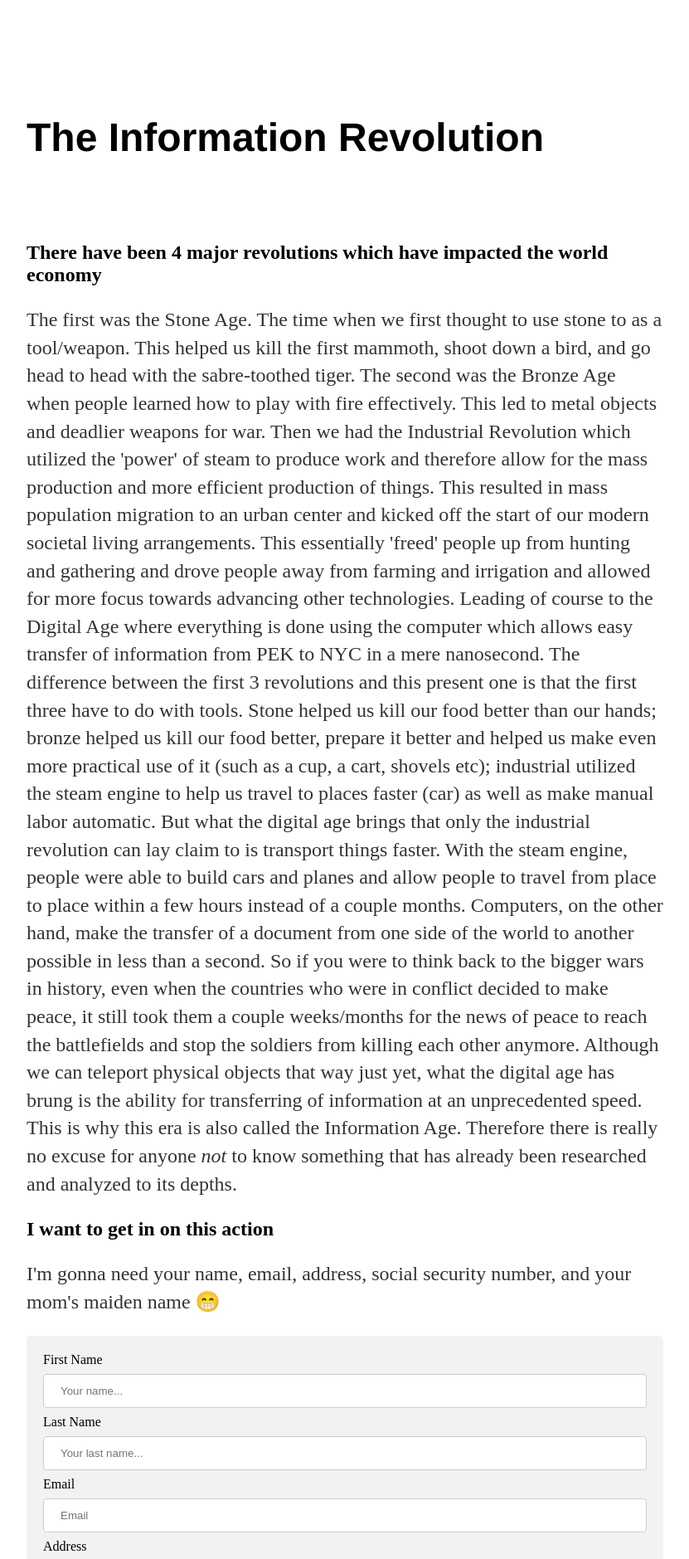
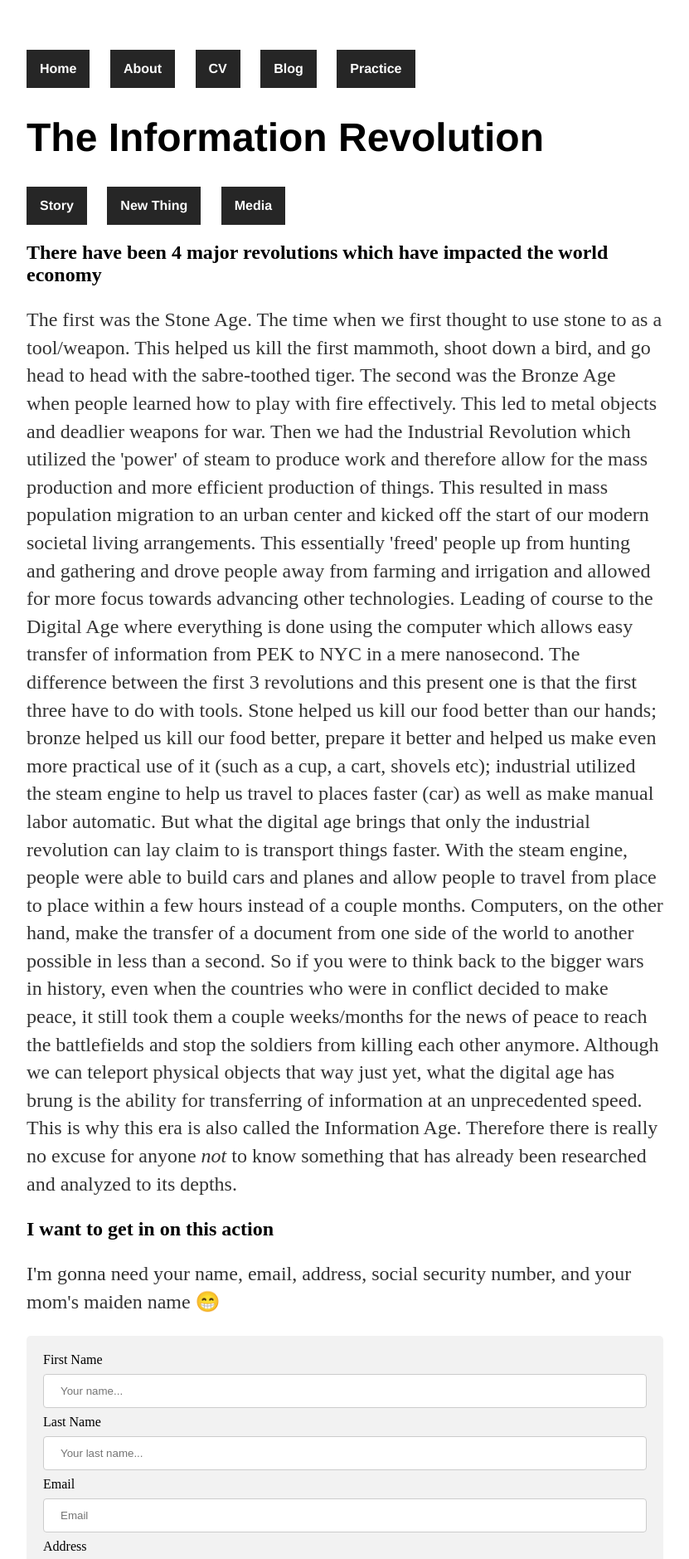
Before and after one commit to Illcarious/Illcarious.github.io, a Jekyll site: the page _posts/2019-09-16-The-Information-Revolution.html, which Jekyll copies as it is, in a window 1280 px wide. Shown: the top 1879 px of the page at 83% size, without its empty margins (224-1055 px from the left). Built offline with Jekyll 4.4.1, drawn with Linux system fonts in a browser that asks for light colours.

Commit message:
Update 2019-09-16-The-Information-Revolution.html

```diff
--- a/_posts/2019-09-16-The-Information-Revolution.html
+++ b/_posts/2019-09-16-The-Information-Revolution.html
@@ -10,6 +10,7 @@
           text-align: center;
           padding: 14px 16px;
           text-decoration: none;
+        background-color: #262626;
       }
       .sticky{
           position: -webkit-sticky;
@@ -20,9 +21,6 @@
       }
       li.dropdown {
           display: inline-block;
-      }
-      .normal {
-          background-color: white;
       }
       .dropdown-content {
           overflow-y: auto;
```
